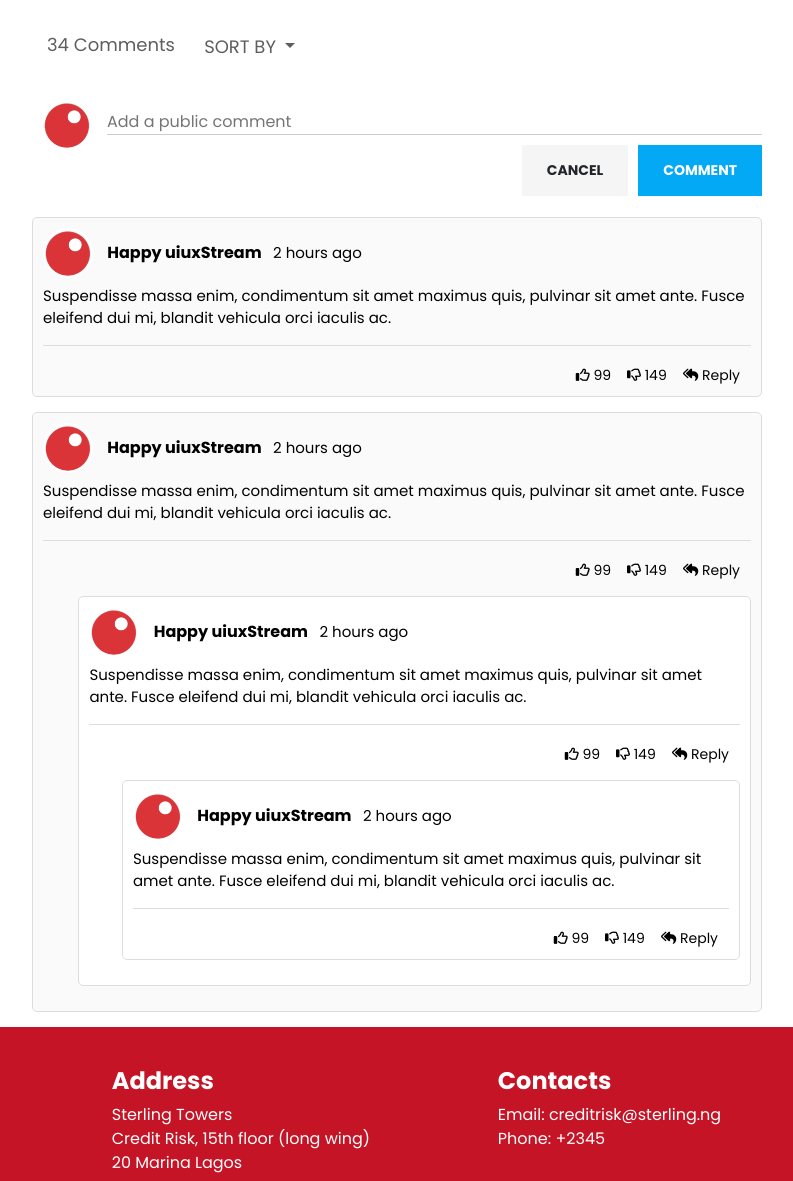
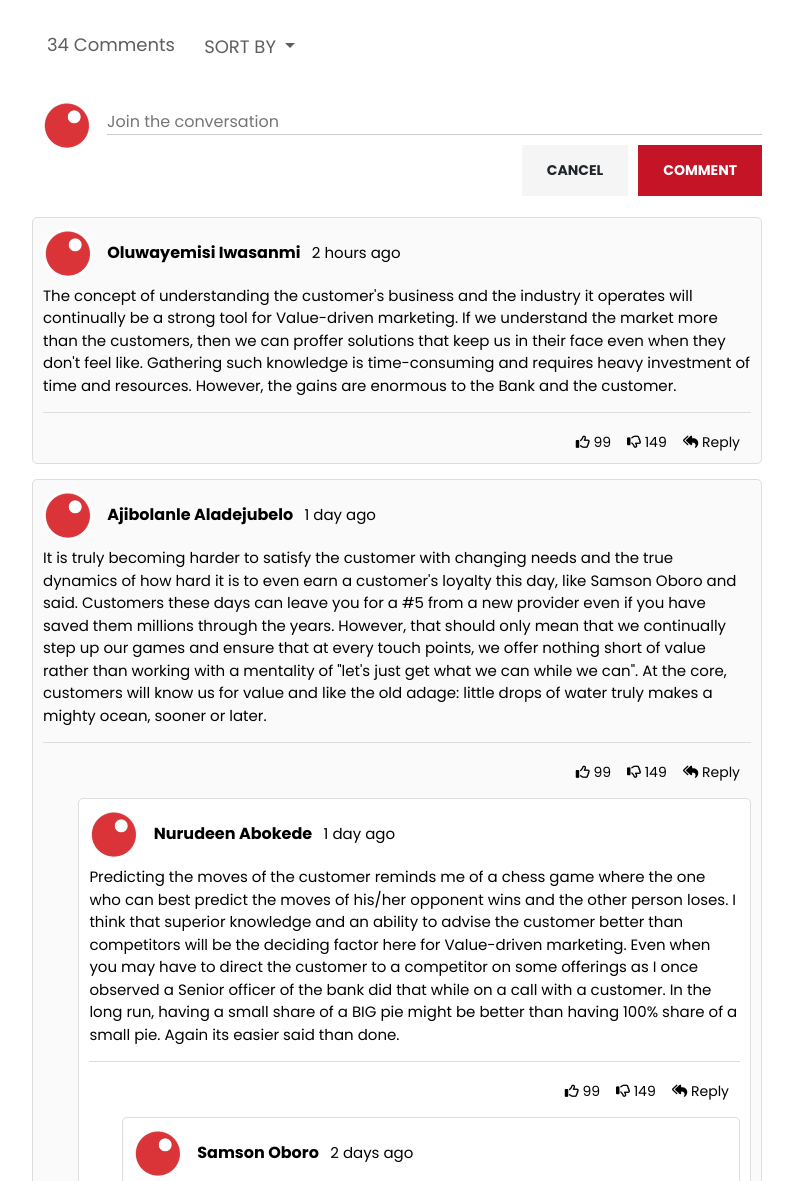
Before and after one commit to Glowrare/Risky-Blogger, a plain HTML site: page html/blog/blog_value_marketing.html in a window 1280 px wide. Shown: the part 1398-2579 px from the top of the page, without its empty margins (243-1036 px from the left). Drawn offline with nearby package versions, Linux system fonts and the light colour scheme.

Commit message:
modification to comment section

```diff
--- a/assets/css/blog/primary-blog.css
+++ b/assets/css/blog/primary-blog.css
@@ -85,13 +85,12 @@ body {
 }
 
   .btn-danger {
-    background-color: #C51426;
+    background-color: #C51426 !important;
   }
 
 .btn-danger:hover {
-    color: black;
     background-color: #F9E4E6;
-    border-color: #C51426;
+    border-color: rgb(148, 126, 128);
     box-shadow: 5px 10px 20px 1px rgba(0, 0, 0, 0.9);
 }
 
--- a/html/blog/blog_value_marketing.html
+++ b/html/blog/blog_value_marketing.html
@@ -191,8 +191,8 @@
                           <img src="../../assets/img/blog_images/logo.png" class="img-fluid">
                         </span>
                         <span class="commenter-name">
-                          <input type="text" placeholder="Add a public comment" name="Add Comment">
-                          <button type="submit" class="btn btn-default">Comment</button>
+                          <input type="text" placeholder="Join the conversation" name="Add Comment">
+                          <button type="submit" class="btn btn-danger">Comment</button>
                           <button type="cancel" class="btn btn-default">Cancel</button>
                         </span>
                       </div>
@@ -201,9 +201,9 @@
                           <img src="../../assets/img/blog_images/logo.png" class="img-fluid">
                         </span>
                         <span class="commenter-name">
-                          <a href="#">Happy uiuxStream</a> <span class="comment-time">2 hours ago</span>
+                          <a href="#">Oluwayemisi Iwasanmi</a> <span class="comment-time">2 hours ago</span>
                         </span>
-                        <p class="comment-txt more">Suspendisse massa enim, condimentum sit amet maximus quis, pulvinar sit amet ante. Fusce eleifend dui mi, blandit vehicula orci iaculis ac.</p>
+                        <p class="comment-txt more">The concept of understanding the customer's business and the industry it operates will continually be a strong tool for Value-driven marketing. If we understand the market more than the customers, then we can proffer solutions that keep us in their face even when they don't feel like. Gathering such knowledge is time-consuming and requires heavy investment of time and resources. However, the gains are enormous to the Bank and the customer.</p>
                         <div class="comment-meta">
                           <button class="comment-like"><i class="fa fa-thumbs-o-up" aria-hidden="true"></i> 99</button>
                           <button class="comment-dislike"><i class="fa fa-thumbs-o-down" aria-hidden="true"></i> 149</button>
@@ -225,9 +225,9 @@
                           <img src="../../assets/img/blog_images/logo.png" class="img-fluid">
                         </span>
                         <span class="commenter-name">
-                          <a href="#">Happy uiuxStream</a> <span class="comment-time">2 hours ago</span>
+                          <a href="#">Ajibolanle Aladejubelo</a> <span class="comment-time">1 day ago</span>
                         </span>
-                        <p class="comment-txt more">Suspendisse massa enim, condimentum sit amet maximus quis, pulvinar sit amet ante. Fusce eleifend dui mi, blandit vehicula orci iaculis ac.</p>
+                        <p class="comment-txt more">It is truly becoming harder to satisfy the customer with changing needs and the true dynamics of how hard it is to even earn a customer's loyalty this day, like Samson Oboro and said. Customers these days can leave you for a #5 from a new provider even if you have saved them millions through the years. However, that should only mean that we continually step up our games and ensure that at every touch points, we offer nothing short of value rather than working with a mentality of "let's just get what we can while we can". At the core, customers will know us for value and like the old adage: little drops of water truly makes a mighty ocean, sooner or later.</p>
                         <div class="comment-meta">
                           <button class="comment-like"><i class="fa fa-thumbs-o-up" aria-hidden="true"></i> 99</button>
                           <button class="comment-dislike"><i class="fa fa-thumbs-o-down" aria-hidden="true"></i> 149</button>
@@ -238,9 +238,9 @@
                             <img src="../../assets/img/blog_images/logo.png" class="img-fluid">
                           </span>
                           <span class="commenter-name">
-                            <a href="#">Happy uiuxStream</a> <span class="comment-time">2 hours ago</span>
+                            <a href="#">Nurudeen Abokede</a> <span class="comment-time">1 day ago</span>
                           </span>
-                          <p class="comment-txt more">Suspendisse massa enim, condimentum sit amet maximus quis, pulvinar sit amet ante. Fusce eleifend dui mi, blandit vehicula orci iaculis ac.</p>
+                          <p class="comment-txt more">Predicting the moves of the customer reminds me of a chess game where the one who can best predict the moves of his/her opponent wins and the other person loses. I think that superior knowledge and an ability to advise the customer better than competitors will be the deciding factor here for Value-driven marketing. Even when you may have to direct the customer to a competitor on some offerings as I once observed a Senior officer of the bank did that while on a call with a customer. In the long run, having a small share of a BIG pie might be better than having 100% share of a small pie. Again its easier said than done.</p>
                           <div class="comment-meta">
                             <button class="comment-like"><i class="fa fa-thumbs-o-up" aria-hidden="true"></i> 99</button>
                             <button class="comment-dislike"><i class="fa fa-thumbs-o-down" aria-hidden="true"></i> 149</button>
@@ -251,9 +251,9 @@
                               <img src="../../assets/img/blog_images/logo.png" class="img-fluid">
                             </span>
                             <span class="commenter-name">
-                              <a href="#">Happy uiuxStream</a> <span class="comment-time">2 hours ago</span>
+                              <a href="#">Samson Oboro</a> <span class="comment-time">2 days ago</span>
                             </span>
-                            <p class="comment-txt more">Suspendisse massa enim, condimentum sit amet maximus quis, pulvinar sit amet ante. Fusce eleifend dui mi, blandit vehicula orci iaculis ac.</p>
+                            <p class="comment-txt more">A philosopher once said, "That honey is sweet, I refuse to assert; that it appears sweet, I fully grant." To me, this aptly describes the present loyalty inclination from customers. We strive to add value but candidly speaking, the new breed of customers are only loyal as long as they deem they are getting more from the relationship. The concept of win-win is lost on a lot of them and they tend to switch once this is missing. We have had customers that we helped in building capacity and maintained relationship for over 10years. The moment a request came and we could not deal, they jumped ship immediately even though the service we gave was unparalleled- a fact that the customer is always alluding to each time we meet. To build long term relationships in the present world, there is need to reinvent yourself continually. You have to be a step ahead of your customer and endeavor to predict his moves. Though difficult, it is attainable using the appropriate tools without jettisoning your standards.</p>
                             <div class="comment-meta">
                               <button class="comment-like"><i class="fa fa-thumbs-o-up" aria-hidden="true"></i> 99</button>
                               <button class="comment-dislike"><i class="fa fa-thumbs-o-down" aria-hidden="true"></i> 149</button>
```
Also changed, not shown: assets/css/blog/blog_value_marketing.css (line endings or trailing spaces).
